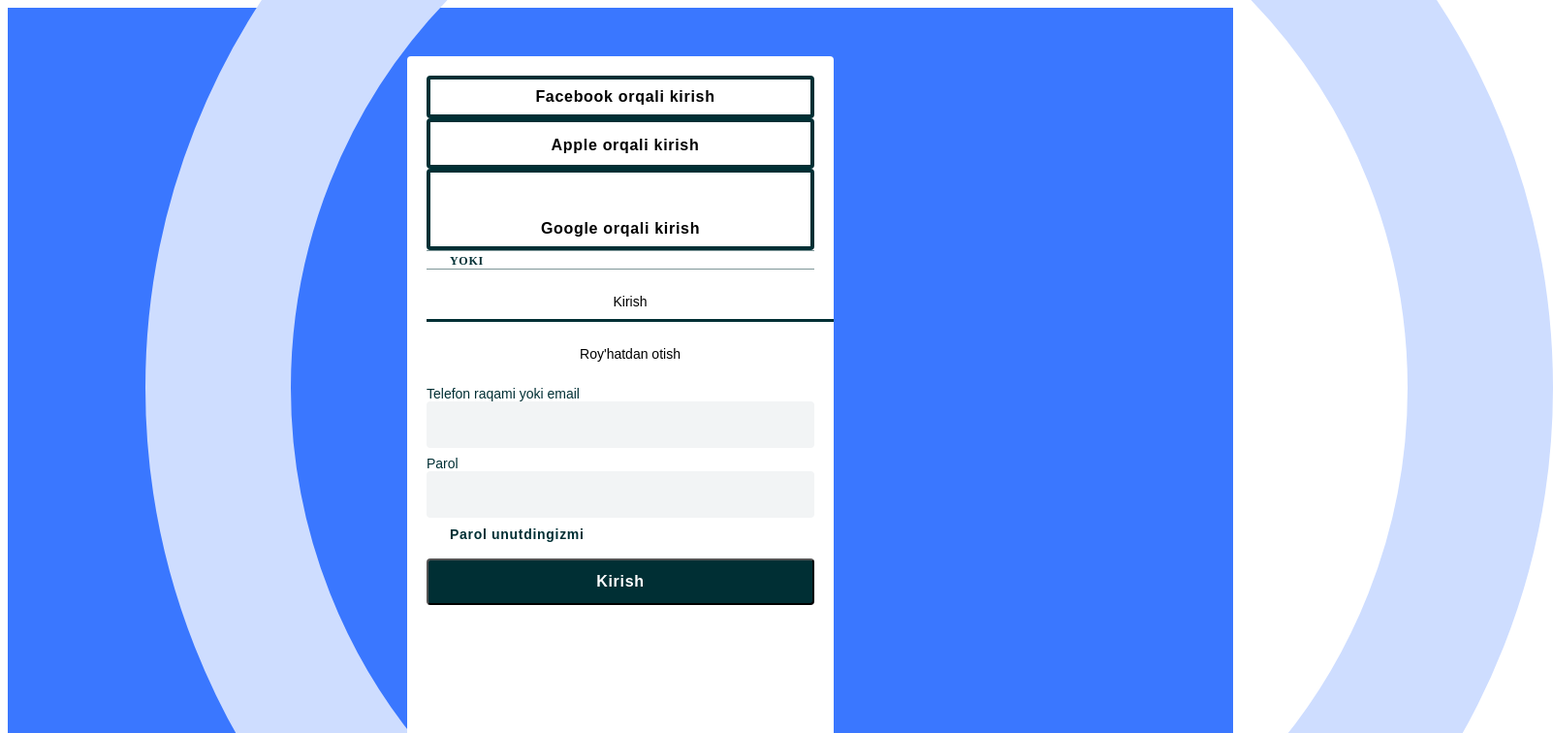
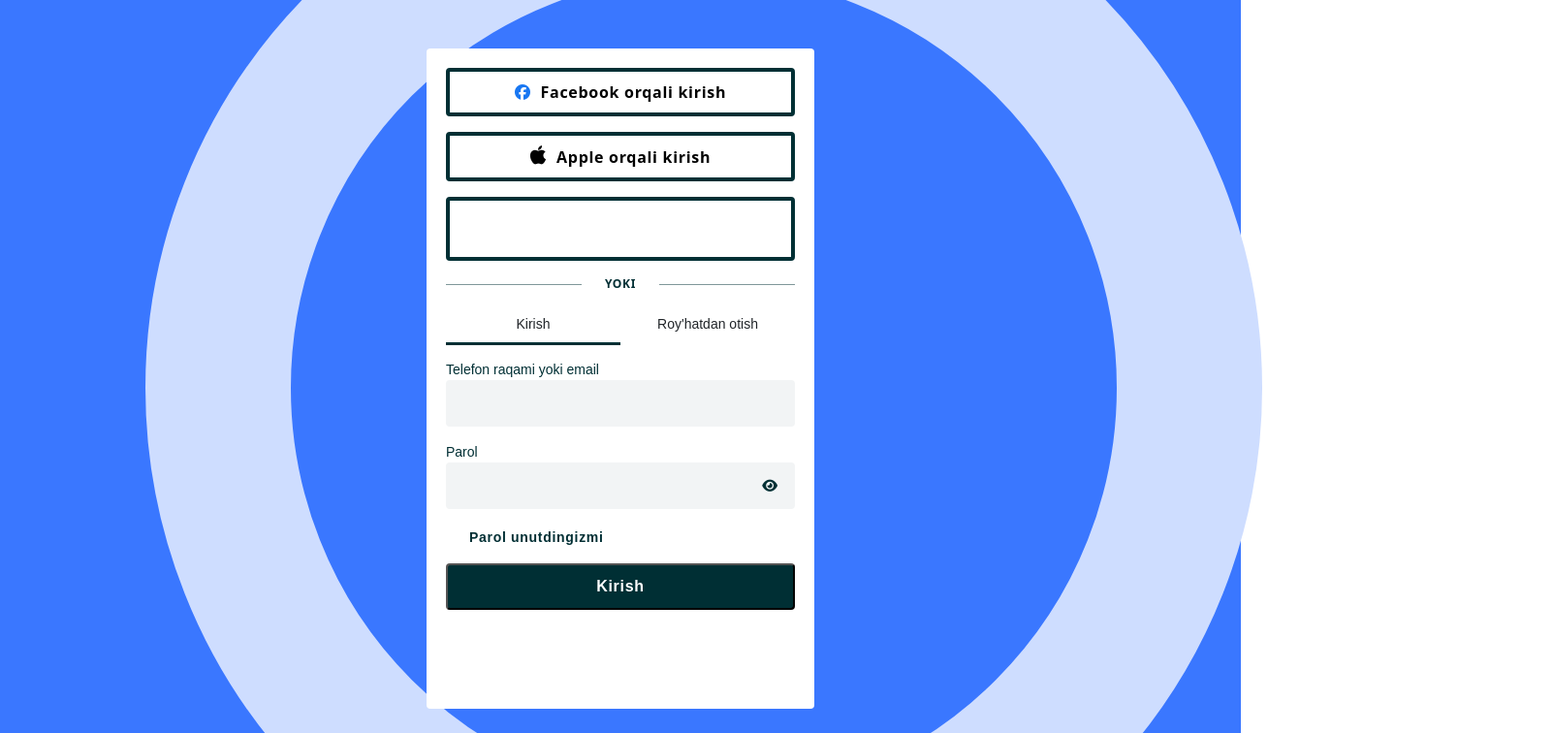
Before and after one commit to asadullokhs/olx, a React (Create React App) app in the folder client/olx/: page / in a window 1280 px wide. Shown: the top 756 px of the page at 97% size, 1602 px wide, since content can reach past the window. Built offline with nearby package versions, Linux system fonts and the light colour scheme; no server answers.

Commit message:
Auth login

```diff
--- a/client/olx/package.json
+++ b/client/olx/package.json
@@ -8,6 +8,7 @@
     "@testing-library/react": "^13.4.0",
     "@testing-library/user-event": "^13.5.0",
     "axios": "^1.6.8",
+    "bootstrap": "^5.3.3",
     "jwt-decode": "^4.0.0",
     "react": "^18.2.0",
     "react-dom": "^18.2.0",
--- a/client/olx/public/index.html
+++ b/client/olx/public/index.html
@@ -10,6 +10,7 @@
       content="Web site created using create-react-app"
     />
     <link rel="apple-touch-icon" href="%PUBLIC_URL%/logo192.png" />
+    <link rel="stylesheet" href="https://cdnjs.cloudflare.com/ajax/libs/font-awesome/6.5.2/css/all.min.css">
     <!--
       manifest.json provides metadata used when your web app is installed on a
       user's mobile device or desktop. See https://developers.google.com/web/fundamentals/web-app-manifest/
--- a/client/olx/src/api/authRequests.js
+++ b/client/olx/src/api/authRequests.js
@@ -4,5 +4,6 @@ const serverUrl = process.env.REACT_APP_SERVER_URL;
 
 const API = axios.create({ baseURL: serverUrl });
 
-export const register = (formData) => API.post(`/api/auth/signup`, formData);
-export const login = (formData) => API.post(`/api/auth/login`, formData);
+export const register = (formData) => API.post(`/api/register`, formData);
+export const login = (formData) => API.post(`/api/login`, formData);
+export const googleAuth = (formData) => API.post(`/api/googleAuth`, formData);
--- a/client/olx/src/index.js
+++ b/client/olx/src/index.js
@@ -3,12 +3,18 @@ import ReactDOM from "react-dom/client";
 import App from "./App";
 import { InfoProvider } from "./context/Context";
 import { GoogleOAuthProvider } from "@react-oauth/google";
+import { ToastContainer } from 'react-toastify';
+import 'react-toastify/dist/ReactToastify.css';
+
+import "bootstrap/dist/css/bootstrap.min.css"
+import "bootstrap/dist/js/bootstrap"
 
 const root = ReactDOM.createRoot(document.getElementById("root"));
 root.render(
   <InfoProvider>
     <GoogleOAuthProvider clientId="169889383935-j3a63hj1cv6bsca80knlvfc6924l43l2.apps.googleusercontent.com">
       <App />
+      <ToastContainer />
     </GoogleOAuthProvider>
   </InfoProvider>
 );
--- a/client/olx/src/pages/Auth/Auth.jsx
+++ b/client/olx/src/pages/Auth/Auth.jsx
@@ -4,9 +4,9 @@ import { login, register } from "../../api/authRequests";
 
 import "./Auth.scss";
 import { useInfoContext } from "../../context/Context";
-import Test from "./Test";
+import Test from "./Test"
 
-const Auth = () => {
+const Signup = () => {
   const [code, setCode] = useState(false);
   const [isAccount, setIsAccount] = useState(true);
   const { setCurrentUser } = useInfoContext();
@@ -25,16 +25,20 @@ const Auth = () => {
       toast.success(res.data.message);
       setCurrentUser(res.data.user);
       localStorage.setItem("profile", JSON.stringify(res.data.user));
-      localStorage.setItem("token", JSON.stringify(res?.data.token));
+      localStorage.setItem("token", JSON.stringify(res.data.token));
     } catch (error) {
       toast.dismiss();
       console.log(error);
       toast.error(error.response.data.message);
     }
   };
+
   const toggleCheckbox = () => {
     setCheckboxValue(!checkboxValue);
   };
+
+
+
 
   return (
     <div className="signup">
@@ -48,10 +52,10 @@ const Auth = () => {
             <i class="fa-brands fa-apple"></i>
             <span>Apple orqali kirish</span>
           </button>
-          <button className="facebook google mb-3">
+          <button  className="facebook google mb-3">
            <Test />
-            <span>Google orqali kirish</span>
           </button>
+
         </div>
         <form onSubmit={handleForm} action="">
           <div className="signing">
@@ -62,29 +66,13 @@ const Auth = () => {
            </div>
             <div className="d-flex justify-content-around">
               <h5
-                style={
-                  isAccount
-                    ? {
-                        cursor: "pointer",
-                        borderBottom: "3px solid #002F34",
-                        padding: "10px",
-                      }
-                    : { cursor: "pointer" }
-                }
+                style={isAccount ? { cursor: "pointer", borderBottom: '3px solid #002F34', padding: '10px'} : {cursor: "pointer"}}
                 onClick={() => setIsAccount(true)}
               >
                 Kirish
               </h5>
               <h5
-                style={
-                  !isAccount
-                    ? {
-                        cursor: "pointer",
-                        borderBottom: "3px solid #002F34",
-                        padding: "10px",
-                      }
-                    : { cursor: "pointer" }
-                }
+                style={!isAccount ? { cursor: "pointer", borderBottom: '3px solid #002F34', padding: '10px'} : {cursor: "pointer"}}
                 onClick={() => setIsAccount(false)}
               >
                 Roy'hatdan otish
@@ -122,31 +110,25 @@ const Auth = () => {
             ) : (
              <div>
                <span className="olx">
-                  Men <b>xizmatdan foydalanish qoidalarini</b>, shuningdek, OLX
-                  ga mening ma'lumotlarimni uzatish va qayta ishlashga rozilik
+                Men <b>xizmatdan foydalanish qoidalarini</b>, shuningdek, OLX ga
+                mening ma'lumotlarimni uzatish va qayta ishlashga rozilik
                 bildiraman. Men voyaga yetganligimni va e'lon joylashtirish
                 uchun javobgarligimni tasdiqlayman.
               </span>
               <div className="check d-flex my-2">
-                  <input
-                    type="checkbox"
+                <input type="checkbox"
                 checked={checkboxValue}
-                    onChange={toggleCheckbox}
-                  />
-                  <span onClick={toggleCheckbox}>
-                    Ha, men OLX dagi yangiliklar va aksiyalar haqida ma'lumot
-                    olishni xohlayman.
-                  </span>
+                onChange={toggleCheckbox} />
+                <span onClick={toggleCheckbox}>Ha, men OLX dagi yangiliklar va aksiyalar haqida ma'lumot olishni xohlayman.</span>
               </div>
              </div>
             )}
-            <button className="login">
-              {!isAccount ? "Roy'hatdan otish" : "Kirish"}
-            </button>
+            <button className="login">{!isAccount ? "Roy'hatdan otish" : "Kirish"}</button>
           </div>
         </form>
       </div>
     </div>
   );
 };
-export default Auth;
+
+export default Signup;
--- a/client/olx/src/pages/Auth/Auth.scss
+++ b/client/olx/src/pages/Auth/Auth.scss
@@ -44,11 +44,13 @@
   font-weight: 700;
   letter-spacing: 0.7px;
   transition: all 0.1s linear;
+  margin-bottom: 10px;
 }
 
 .facebook i {
   color: rgb(24, 119, 242);
   margin-right: 10px;
+
 }
 
 .facebook:hover {
--- a/client/olx/src/pages/Auth/Test.jsx
+++ b/client/olx/src/pages/Auth/Test.jsx
@@ -2,16 +2,26 @@ import React from "react";
 import { GoogleLogin } from "@react-oauth/google";
 import { jwtDecode } from "jwt-decode";
 import { useInfoContext } from "../../context/Context";
+import { googleAuth } from "../../api/authRequests";
 
 const Test = () => {
   const { setCurrentUser } = useInfoContext();
   return (
     <div>
       <GoogleLogin
-        onSuccess={(credentialResponse) => {
-          let data = jwtDecode(credentialResponse.credential);
-          setCurrentUser(data);
+        onSuccess={ async(credentialResponse) => {
+          let data = jwtDecode(credentialResponse?.credential);
+          let newUser = {
+            name: data.given_name,
+            surname: data.name,
+            email: data.email,
+            profilePicture: data.picture,
+          }
+          await googleAuth(newUser)
+          localStorage.setItem(JSON.stringify(newUser))
+          setCurrentUser(newUser);
         }}
+
         onError={() => {
           console.log("Login Failed");
         }}
```
Also changed, not shown: 1 other file (tests, documents, lock files or other folders). Lines whose indentation alone changed are shown as unchanged.
